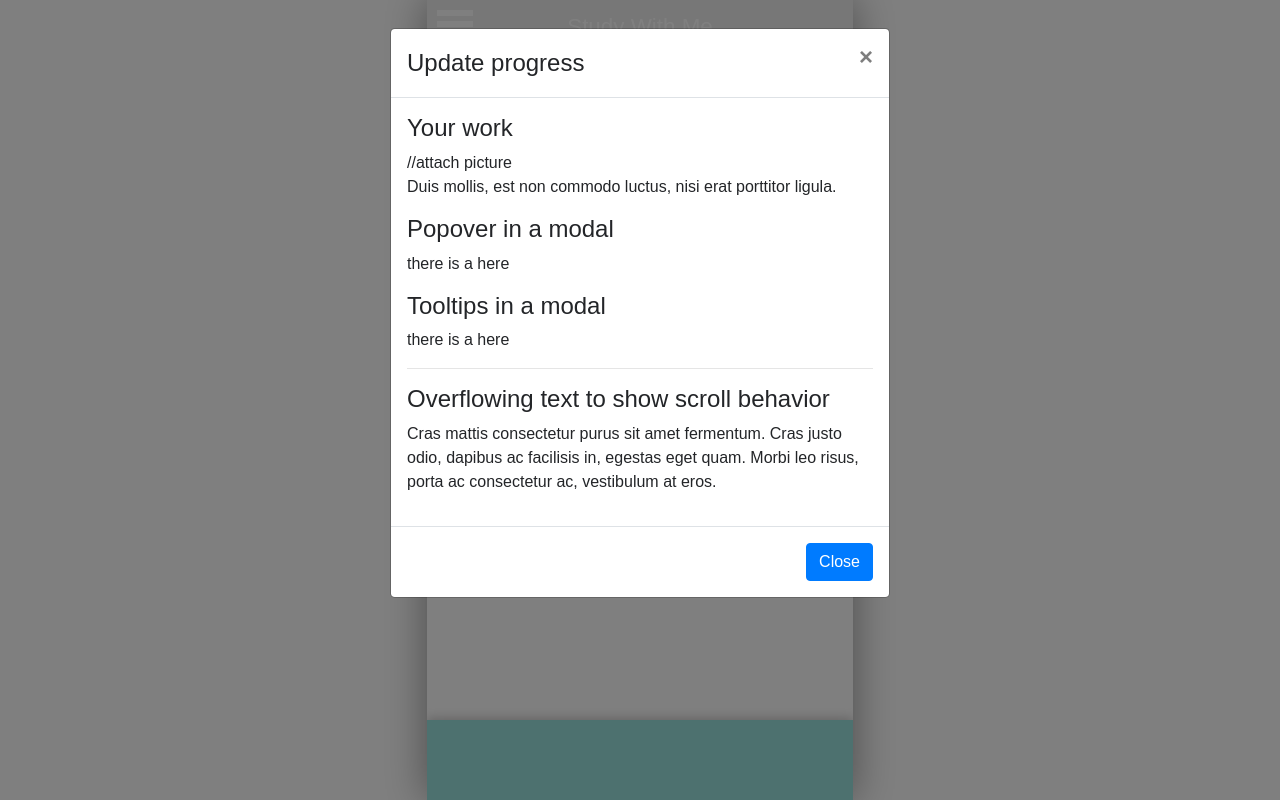
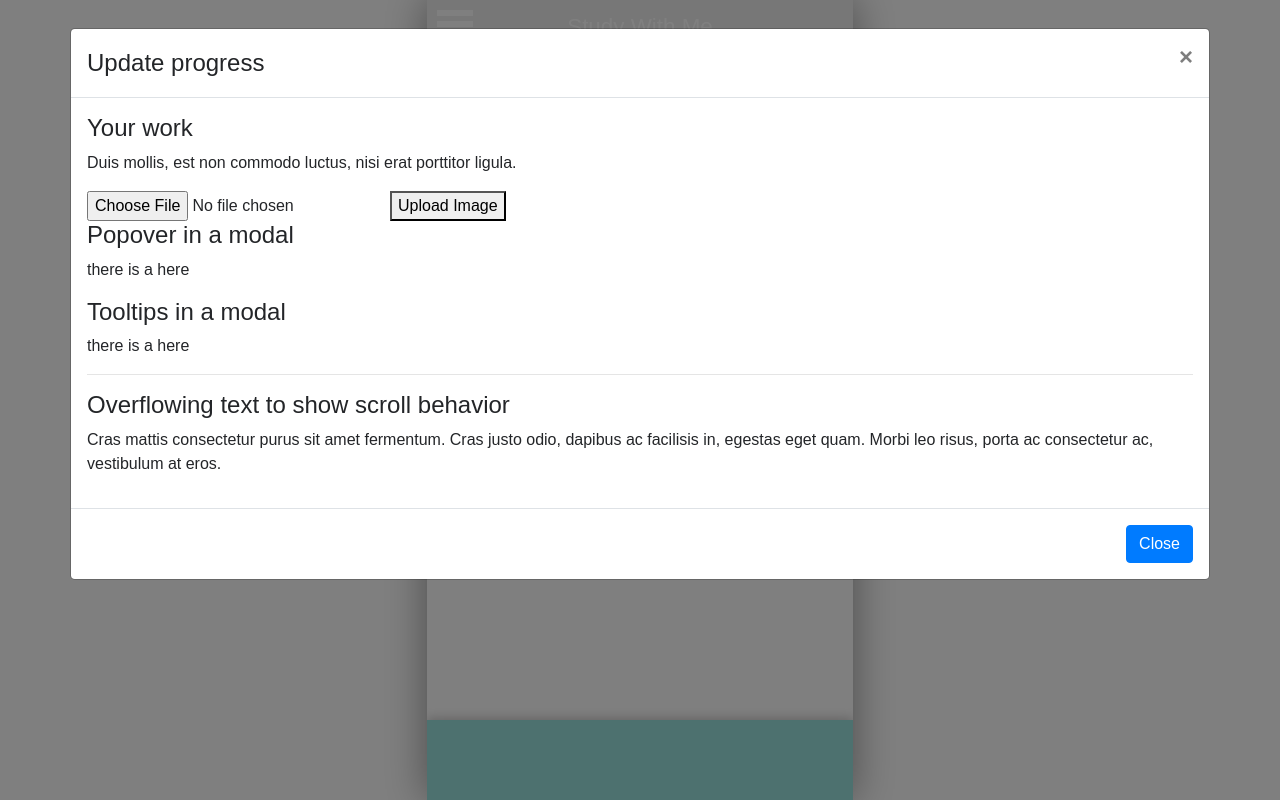
Before and after one commit to mdechdee/study-with-me, a React (Create React App) app: page /profile in a window 1280 px wide. Both pictures are taken after a click on the button "Update Process". Built offline with nearby package versions, Linux system fonts and the light colour scheme.

Commit message:
Added uploadimage component
Added upload image and its preview
(Needed link to firebase and fix the size)

```diff
--- a/src/Profile.js
+++ b/src/Profile.js
@@ -10,7 +10,7 @@ class Profile extends React.Component {
 				a
 				aa
 				aaa
-				<UpdateProcess/>
+				<UpdateProcess />
 			</div>
 		);
 	}
--- a/src/UpdateProcess.js
+++ b/src/UpdateProcess.js
@@ -1,7 +1,7 @@
 import React from 'react';
 import {Modal} from 'react-bootstrap'
 import {Button} from 'react-bootstrap'
-
+import UploadImage from './UploadImage.js'
 class UpdateProcess extends React.Component{
 	constructor(props){
 		super(props);
@@ -22,17 +22,16 @@ class UpdateProcess extends React.Component{
 		return(
 			<div>
 				<Button variant = "primary" onClick = {this.handleShow}> Update Process </Button>
-		        <Modal show={this.state.show} onHide={this.handleClose} >
+		        <Modal show={this.state.show} onHide={this.handleClose} size = 'xl'>
 		         	<Modal.Header closeButton>
 		            	<Modal.Title> Update progress {this.props.popup_id} </Modal.Title>
 		          	</Modal.Header>
 		          	<Modal.Body>
 		            	<h4>Your work</h4>
-		            	//attach picture
 		            	<p>
 		              		Duis mollis, est non commodo luctus, nisi erat porttitor ligula.
 		            	</p>
-
+		            	<UploadImage/>
 		            	<h4>Popover in a modal</h4>
 		            	<p>
 			              	there is a{' '}
--- /dev/null
+++ b/src/UploadImage.js
@@ -0,0 +1,56 @@
+import React from 'react';
+import {Modal} from 'react-bootstrap'
+import {Button} from 'react-bootstrap'
+class UploadImage extends React.Component{
+	constructor(props) {
+    super(props);
+    this.state = {
+      file: '',
+      imagePreviewUrl: ''
+    };
+    this._handleImageChange = this._handleImageChange.bind(this);
+    this._handleSubmit = this._handleSubmit.bind(this);
+  }
+
+  _handleSubmit(e) {
+    e.preventDefault();
+    // TODO: do something with -> this.state.file
+  }
+
+  _handleImageChange(e) {
+    e.preventDefault();
+
+    let reader = new FileReader();
+    let file = e.target.files[0];
+
+    reader.onloadend = () => {
+      this.setState({
+        file: file,
+        imagePreviewUrl: reader.result
+      });
+    }
+
+    reader.readAsDataURL(file)
+  }
+
+  render() {
+    let {imagePreviewUrl} = this.state;
+    let $imagePreview = null;
+    if (imagePreviewUrl) {
+      $imagePreview = (<img src={imagePreviewUrl} />);
+    }
+
+    return (
+      <div>
+        <form onSubmit={this._handleSubmit}>
+          <input type="file" onChange={this._handleImageChange} />
+          <button type="submit" onClick={this._handleSubmit}>Upload Image</button>
+        </form>
+        {$imagePreview}
+      </div>
+    );
+  }
+}
+
+
+export default UploadImage;
```
